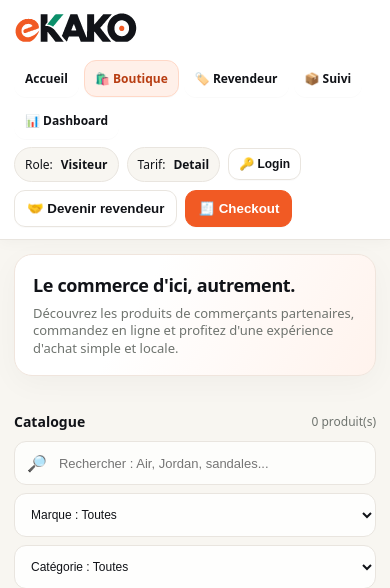
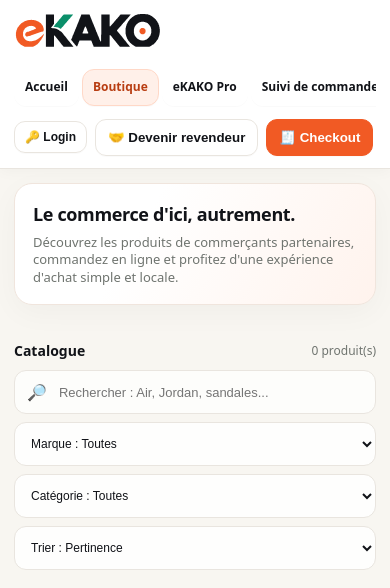
Before and after one commit to cedricDev97/Tchokos_sarl, a Django app: page /boutique/ in a window 390 px wide. Shown: the top 588 px of the page. Run offline with Django 5.2, Linux system fonts and the light colour scheme; data that the repository does not hold is empty.

Commit message:
Unify eKAKO storefront navigation

```diff
--- a/static/assets/ekako-theme.css
+++ b/static/assets/ekako-theme.css
@@ -253,3 +253,91 @@ select:focus,
 #pageShop .catalogActions .btn {
   min-height: 42px !important;
 }
+
+
+/* EKAKO NAVIGATION UNIFIEE V1 */
+
+header .topbar {
+  max-width: 1380px;
+  flex-wrap: nowrap;
+  gap: 22px;
+}
+
+header .brand {
+  flex-shrink: 0;
+}
+
+header .brand .ekako-brand-logo {
+  width: 148px;
+}
+
+header .brand .ekako-brand-tagline {
+  display: none !important;
+}
+
+header .actions {
+  flex: 1;
+  min-width: 0;
+  display: flex;
+  flex-wrap: nowrap;
+  align-items: center;
+  justify-content: flex-end;
+  gap: 8px;
+}
+
+header .ekako-store-nav {
+  display: flex;
+  flex-wrap: nowrap;
+  align-items: center;
+  width: auto;
+  gap: 3px;
+}
+
+header .ekako-store-nav .tab {
+  display: inline-flex;
+  align-items: center;
+  justify-content: center;
+  font-family: inherit;
+  font-size: 13px;
+  font-weight: 650;
+  line-height: 1.2;
+  white-space: nowrap;
+  padding: 11px 12px;
+  cursor: pointer;
+  text-decoration: none;
+}
+
+/* Les informations restent dans le DOM pour le JavaScript */
+header .actions > .chip {
+  display: none !important;
+}
+
+header .actions > .btn {
+  white-space: nowrap;
+}
+
+@media (max-width: 1200px) {
+  header .topbar {
+    flex-wrap: wrap;
+  }
+
+  header .actions {
+    width: 100%;
+    flex-basis: 100%;
+    justify-content: flex-start;
+    flex-wrap: wrap;
+  }
+
+  header .ekako-store-nav {
+    width: 100%;
+    overflow-x: auto;
+    padding-bottom: 5px;
+  }
+}
+
+@media (max-width: 600px) {
+  header .ekako-store-nav .tab {
+    font-size: 12px;
+    padding: 10px;
+  }
+}
--- a/templates/storefront/index.html
+++ b/templates/storefront/index.html
@@ -28,13 +28,13 @@
     </div>
 
     <div class="actions">
-      <div class="tabs">
+      <nav class="tabs ekako-store-nav" aria-label="Navigation principale">
         <a class="tab" href="{% url 'home' %}">Accueil</a>
-        <div class="tab active" id="tabShop">🛍️ Boutique</div>
-        <div class="tab" id="tabReseller">🏷️ Revendeur</div>
-        <div class="tab" id="tabTrack">📦 Suivi</div>
-        <div class="tab" id="tabAdmin">📊 Dashboard</div>
-      </div>
+        <button type="button" class="tab active" id="tabShop">Boutique</button>
+        <button type="button" class="tab" id="tabReseller">eKAKO Pro</button>
+        <button type="button" class="tab" id="tabTrack">Suivi de commande</button>
+        <button type="button" class="tab" id="tabAdmin">Dashboard</button>
+      </nav>
 
       <div class="chip"><span>Role:</span><strong id="roleLabel">Visiteur</strong></div>
       <div class="chip"><span>Tarif:</span><strong id="modeLabel">Detail</strong></div>
```
